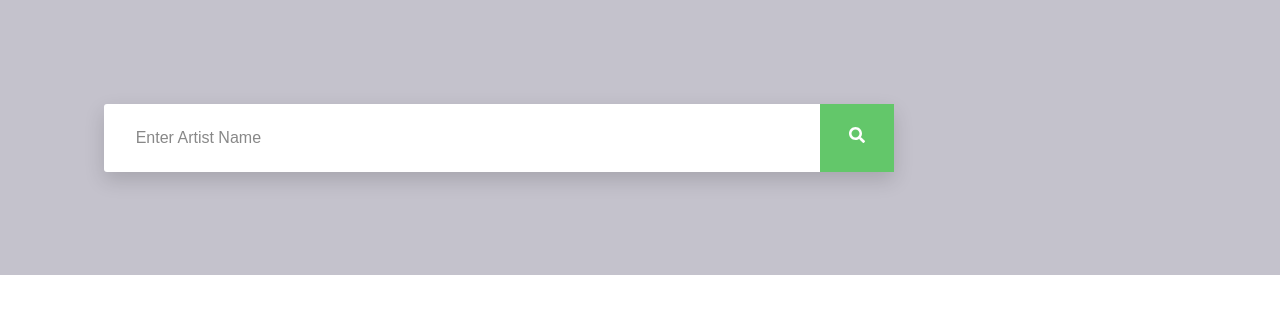
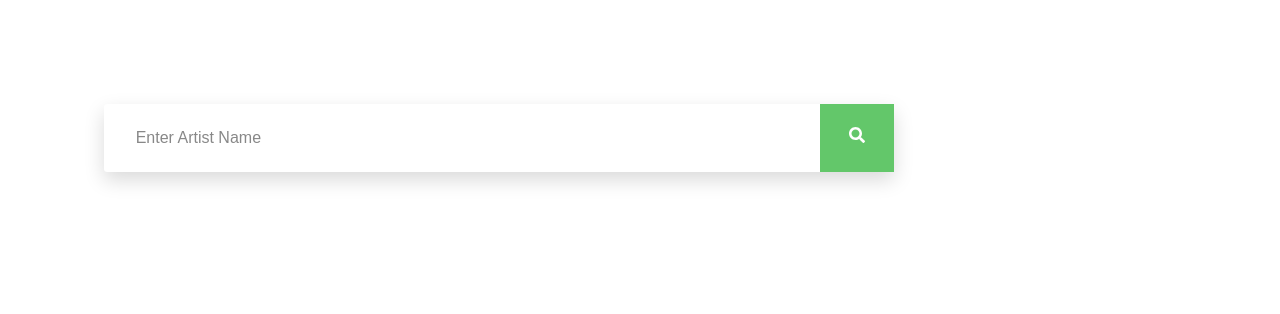
Before and after one commit to hmza312/ArtistProject2021, a React (Create React App) app: page / in a window 1280 px wide. Shown: the top 314 px of the page. Built offline with nearby package versions, Linux system fonts and the light colour scheme.

Commit message:
Deployed_Styling_changing

```diff
--- a/src/Components/scss/index.scss
+++ b/src/Components/scss/index.scss
@@ -9,7 +9,7 @@
 
 .container {
 	font-family: 'Poppins', sans-serif;
-	background-color: #c4c2cc;
+	background-color: white;
 	background-size: cover;
 	background-position: center center;
 	padding: 8.1%;
```
